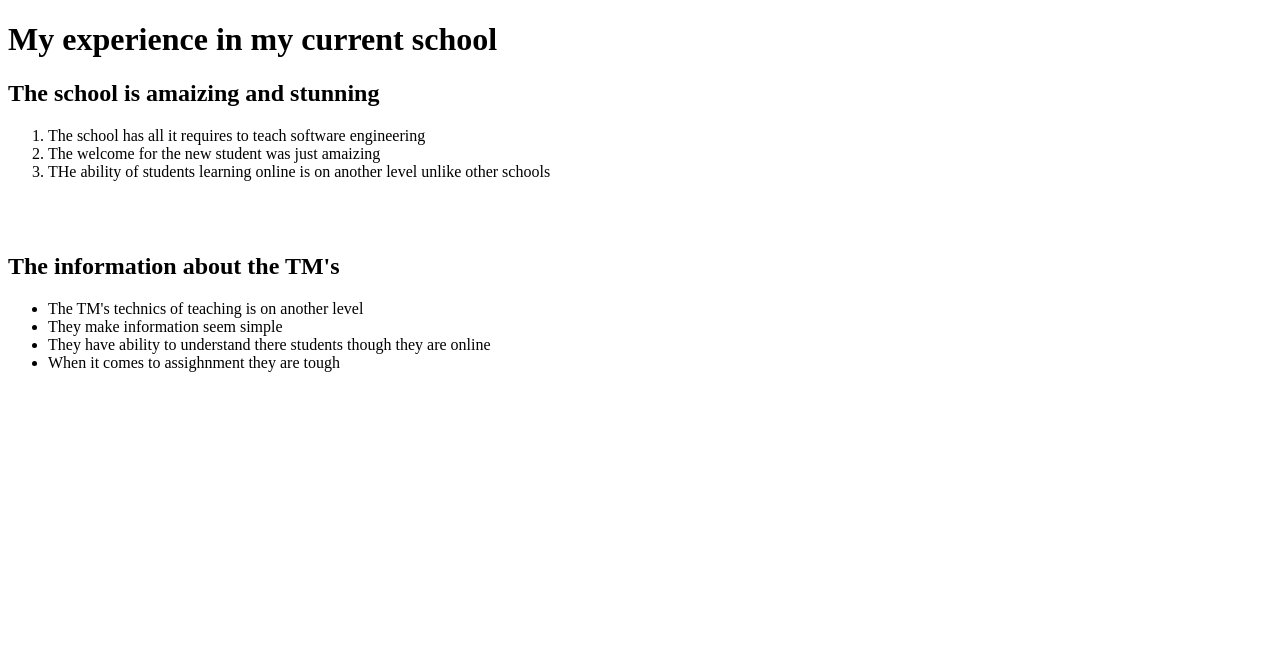
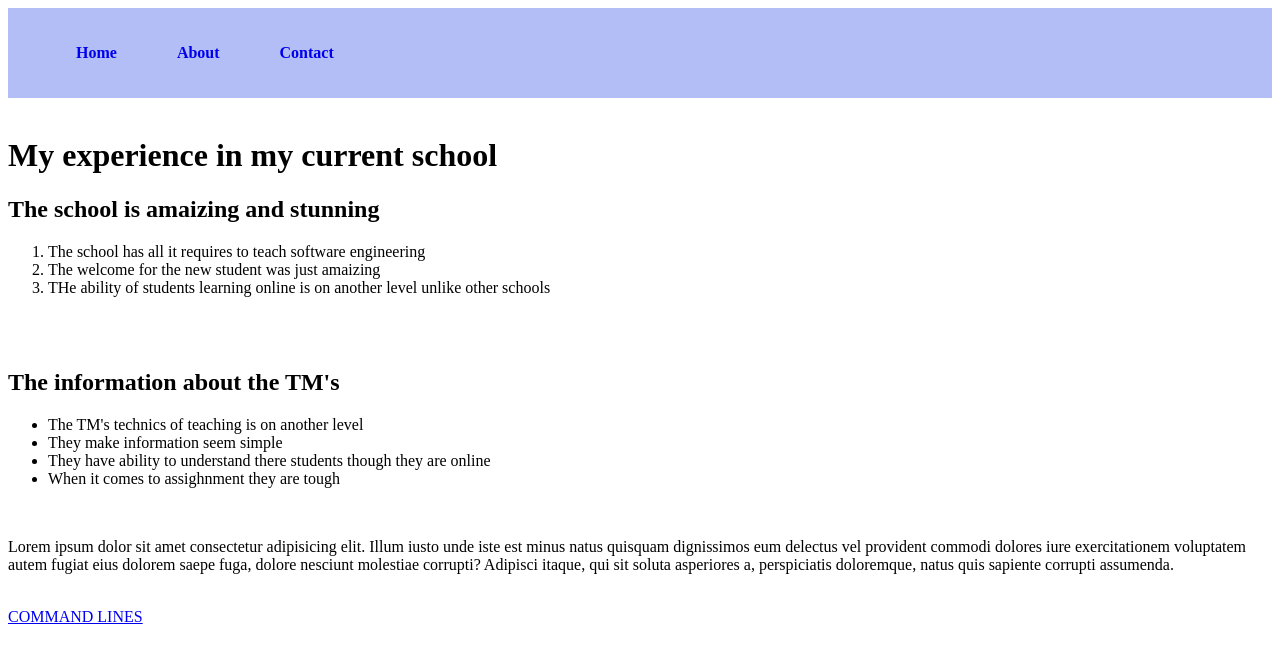
Before and after one commit to veronicah11234/First-assignment, a plain HTML site: page index.html in a window 1280 px wide. Drawn offline with Linux system fonts and the light colour scheme.

Commit message:
https://github.com/veronicah11234/First-assignment.git

```diff
--- a/index.html
+++ b/index.html
@@ -4,8 +4,20 @@
     <meta charset="UTF-8">
     <meta name="viewport" content="width=device-width, initial-scale=1.0">
     <title>My first project</title>
+    <link rel="stylesheet" href="style.css">
 </head>
 <body>
+
+    <nav class="top-nav">
+        <ul>
+            <li><a href="/">Home</a></li>
+            <li><a href="/about.html">About</a></li>
+            <li><a href="/contact.html">Contact</a></li>
+
+
+        </ul>
+    </nav>
+</div><br>
    <h1>
     My experience in my current school
    </h1>
@@ -29,6 +41,17 @@
     <li>They have ability to understand there students though they are online</li>
     <li>When it comes to assighnment they are tough</li>
 
-   </ul>
+   </ul> <br>
+
+   <p>
+    Lorem ipsum dolor sit amet consectetur adipisicing elit. Illum iusto unde iste est minus natus quisquam dignissimos eum delectus vel provident commodi dolores iure exercitationem voluptatem autem fugiat eius dolorem saepe fuga,
+     dolore nesciunt molestiae corrupti? Adipisci itaque, qui sit soluta asperiores a, perspiciatis doloremque, natus quis sapiente corrupti assumenda.
+   </p>
+   <br>
+
+   <div>
+
+
+   <a href="https://docs.google.com/document/d/1Q7m7JL7Rmx1ChCp-wgPCnaFgdBJ_t-2XN8U-B1m0TKk/edit?pli=1#heading=h.j0q0njuuxmo2">COMMAND LINES </a>
 </body>
 </html>
--- /dev/null
+++ b/style.css
@@ -0,0 +1,16 @@
+.top-nav{
+    background-color:rgb(178, 190, 245) ;
+    padding: 20px 0;
+
+}
+.top-nav ul li{
+    display: inline;
+    padding: 14px 28px;
+}
+.top-nav ul a{
+ text-decoration: purple;
+ font-weight: bold;
+ }
+ .top-nav ul a :hover{
+opacity: 0.8;
+ }
```
Also changed, not shown: about.html (added, +23 -0 lines), contact.html (added, +23 -0 lines), home.html (added, +11 -0 lines).
